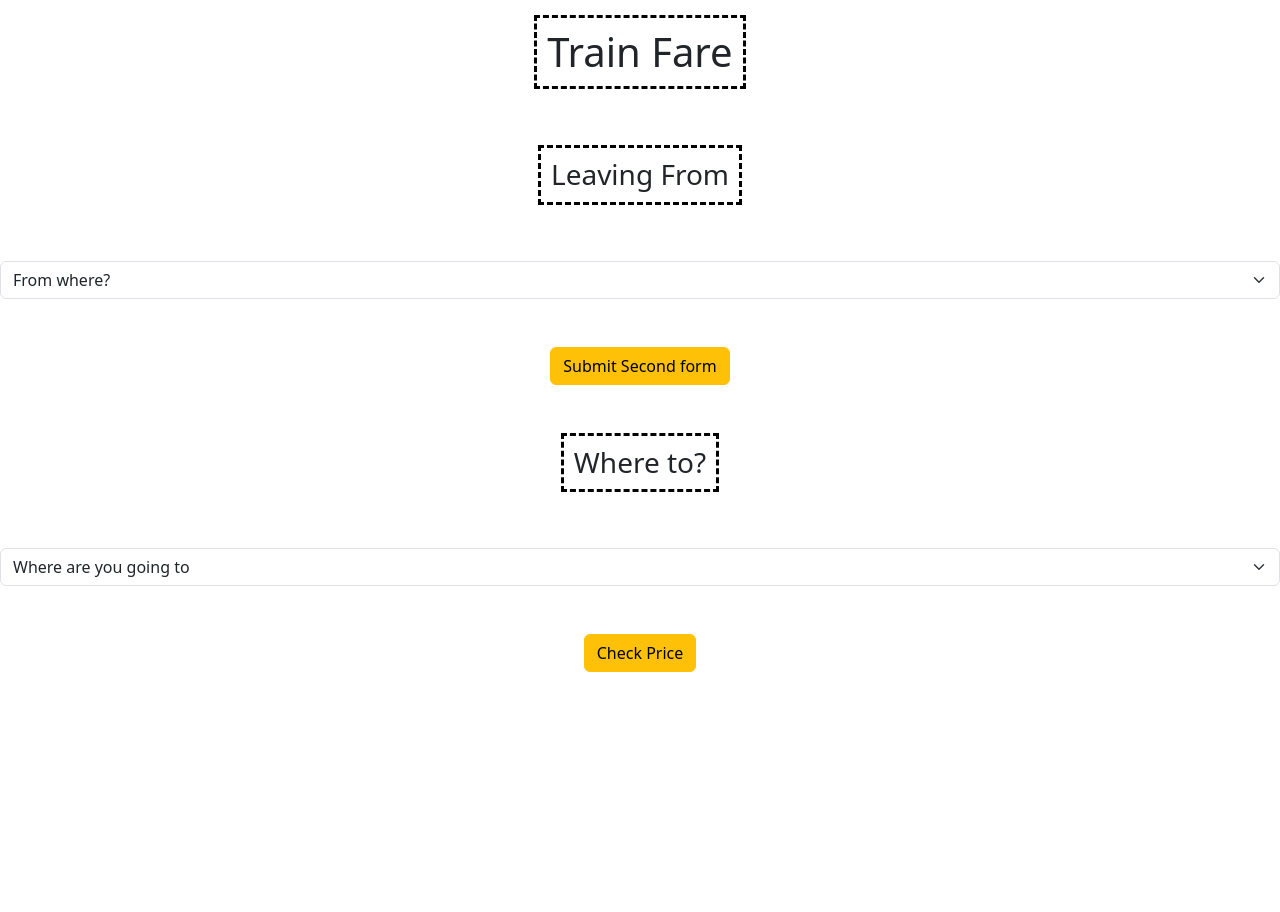
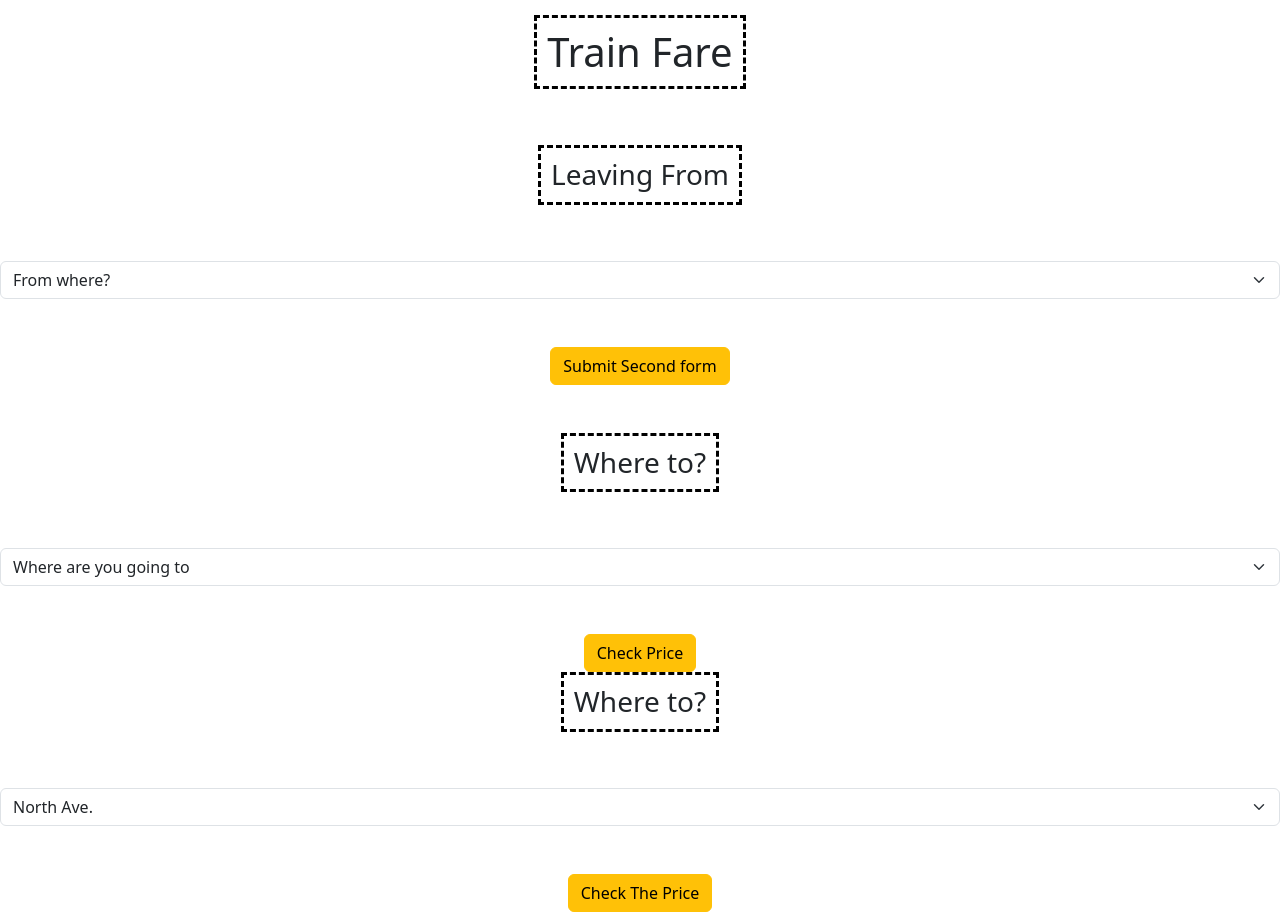
Before and after one commit to LeeyumLopez/FV_ICT9Sapphire_Q3Project_Liam_Lopez, a plain HTML site: page index.html in a window 1280 px wide. Shown: the part 85-997 px from the top of the page. Before the commit the page ends 800 px from the top, so only its background shows below. Drawn offline with nearby package versions, Linux system fonts and the light colour scheme.

Commit message:
Update index.html

```diff
--- a/index.html
+++ b/index.html
@@ -75,8 +75,35 @@
 	</button>
 	</form>
 </center>
+
+	<h3><label> Where to? </label></h3>
+	<br><br>
+<center>
+	<form>
+		 <select class="form-select" id="from">
+		  <option value="0">North Ave.</option>
+		  <option value="13">Quezon Ave.</option> <!-- based on research -->
+		  <option value="13">GMA Kamuning</option>
+		  <option value="16">Araneta - Cuubao</option>
+		  <option value="16">Santolan - Annapolis</option>
+		  <option value="20">Ortigas</option>
+		  <option value="20">Shaw Blvd.</option>
+		  <option value="20">Boni</option>
+		  <option value="">Guadalupe</option>
+		  <option value="">Buendia</option>
+		  <option value="">Ayala</option>
+		  <option value="">Magallanes</option>
+		  <option value="">Taft Ave</option>
+		</select>
+		<br><br>
+
+	<button type="Submit" class="btn btn-warning" onclick="PriceCheck()">Check The Price
+	</button>
+	</form>
+</center>
 <script>
 	function PriceCheck(){
+		var regFare = 13;
 		var from = document.getElementById("from").value;
 		var to = document.getElementById("to").value;
 		var child = Number(when) + Number(to); child.tofixed(0.2)
```
